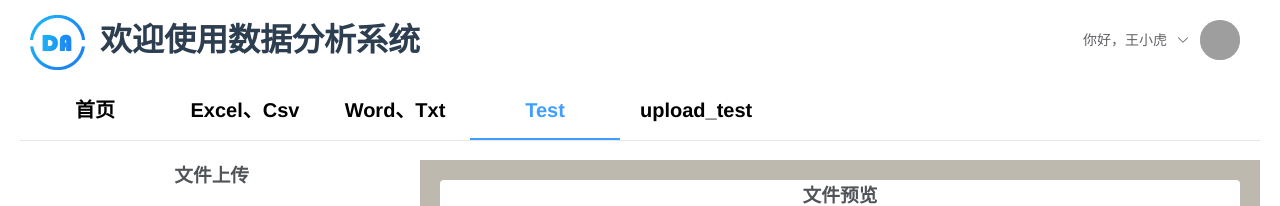
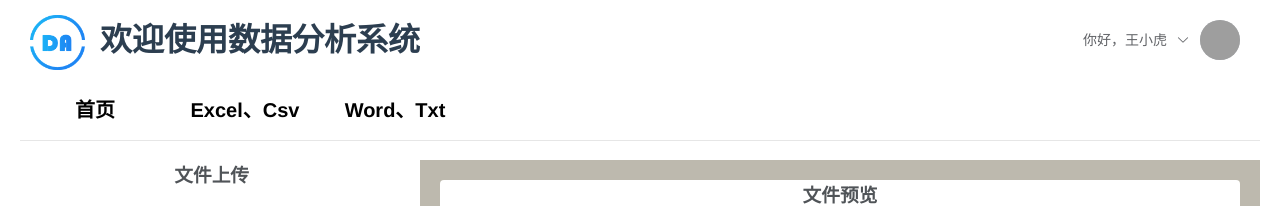
Before and after one commit to FYZ9628/vue-test, a Vue app: page /index/test in a window 1280 px wide. Shown: the top 206 px of the page. Built offline with nearby package versions, Linux system fonts and the light colour scheme; grey boxes are pictures that could not be loaded; what v-charts, xlsx would draw is missing.

Commit message:
调整界面和路由

```diff
--- a/src/components/analysis/HomeHeader.vue
+++ b/src/components/analysis/HomeHeader.vue
@@ -86,6 +86,11 @@
           ]
         },
       }
+    },
+    methods:{
+      logOut:function() {
+        this.$router.replace('/login')
+      }
     }
   }
 </script>
--- a/src/components/analysis/Navigation.vue
+++ b/src/components/analysis/Navigation.vue
@@ -35,8 +35,8 @@
           {name: '/index/home', navItem: '首页'},
           {name: '/index/exAndcs', navItem: 'Excel、Csv'},
           {name: '/index/woAndtx', navItem: 'Word、Txt'},
-          {name: '/index/test', navItem: 'Test'},
-          {name: '/index/upload_test', navItem: 'upload_test'}
+          // {name: '/index/test', navItem: 'Test'},
+          // {name: '/index/upload_test', navItem: 'upload_test'}
         ]
       }
     }
--- a/src/components/analysis/Test.vue
+++ b/src/components/analysis/Test.vue
@@ -56,7 +56,7 @@
             <el-col :span="24"><div class="grid-content bg-purple">
               <el-checkbox-group
                 v-model="checkboxGroup1"
-                max="1">
+                >
                 <el-checkbox-button v-for="option in checkboxOptions" :label="option" :key="option">{{option}}</el-checkbox-button>
               </el-checkbox-group>
             </div></el-col>
--- a/src/components/analysis/woAndTx.vue
+++ b/src/components/analysis/woAndTx.vue
@@ -2,7 +2,7 @@
   <div>
     <el-container>
       <!-- 侧边导航菜单 -->
-      <el-aside style="height: 100%" width="350px">
+      <el-aside style="height: 100%" width="400px">
         <el-row style="height: 20%">
           <el-col :span="24" class="grid-a-contentWidth">
 
--- a/src/router/index.js
+++ b/src/router/index.js
@@ -40,7 +40,7 @@ export default new Router({
         {
           path: 'exAndcs',
           name: 'ExAndcs',
-          component: exAndCs
+          component: Test
         },
         {
           path: 'woAndtx',
```
